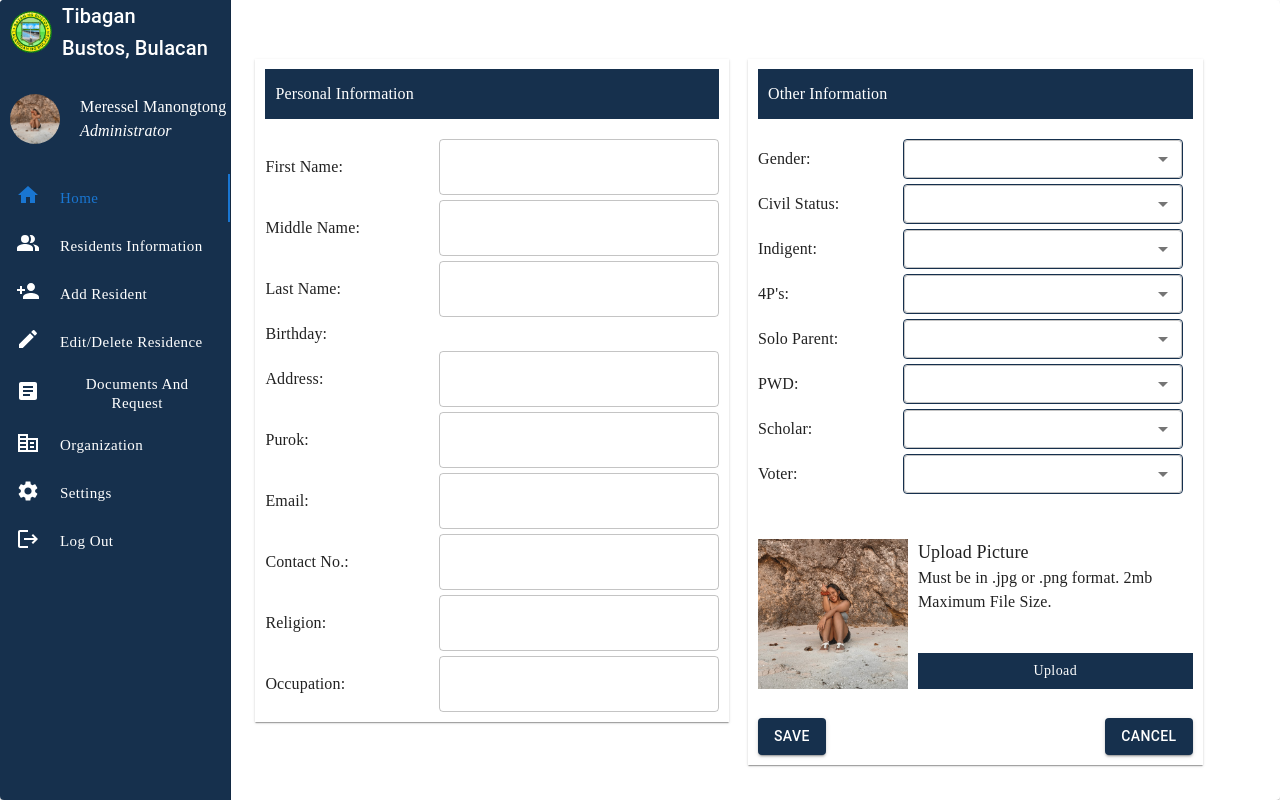
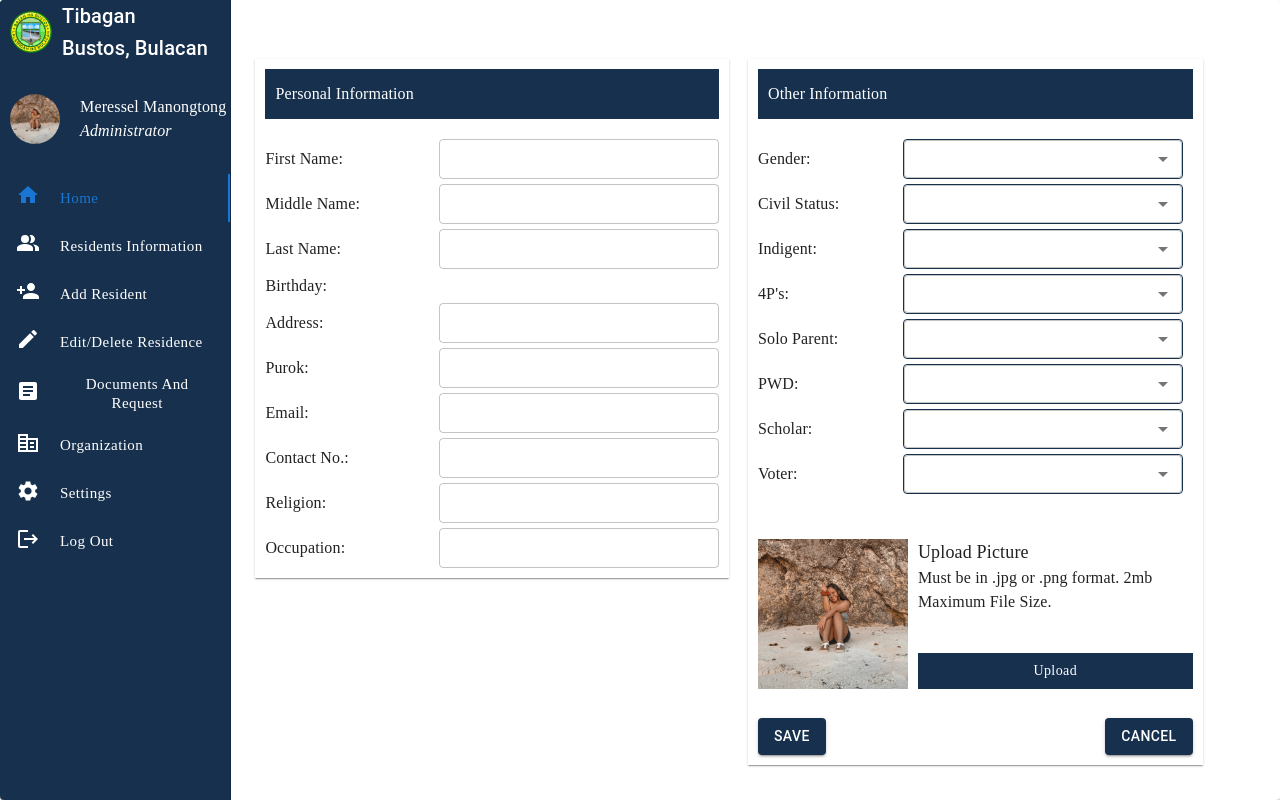
Before and after one commit to Gelokun/mem, a React (Create React App) app: page /dashboard/add-resident in a window 1280 px wide. Built offline with nearby package versions, Linux system fonts and the light colour scheme; no server answers; sample sign-in values are in the browser's storage.

Commit message:
DashHome

```diff
--- a/src/pages/adminAccess/AddResident.js
+++ b/src/pages/adminAccess/AddResident.js
@@ -93,6 +93,7 @@ export default function AddResident() {
               <Box sx={style.infoItemContainer}>
                 <Typography sx={style.infoItemText}>First Name:</Typography>
                 <TextField
+                  size="small"
                   sx={style.infoTextBox}
                   onChange={handleChanged}
                   value={datas.firstName}
@@ -104,6 +105,7 @@ export default function AddResident() {
               <Box sx={style.infoItemContainer}>
                 <Typography sx={style.infoItemText}>Middle Name:</Typography>
                 <TextField
+                  size="small"
                   sx={style.infoTextBox}
                   onChange={handleChanged}
                   value={datas.middleName}
@@ -115,6 +117,7 @@ export default function AddResident() {
               <Box sx={style.infoItemContainer}>
                 <Typography sx={style.infoItemText}>Last Name:</Typography>
                 <TextField
+                  size="small"
                   sx={style.infoTextBox}
                   onChange={handleChanged}
                   value={datas.lastName}
@@ -149,6 +152,7 @@ export default function AddResident() {
               <Box sx={style.infoItemContainer}>
                 <Typography sx={style.infoItemText}>Address:</Typography>
                 <TextField
+                  size="small"
                   sx={style.infoTextBox}
                   onChange={handleChanged}
                   value={datas.address}
@@ -160,6 +164,7 @@ export default function AddResident() {
               <Box sx={style.infoItemContainer}>
                 <Typography sx={style.infoItemText}>Purok:</Typography>
                 <TextField
+                  size="small"
                   sx={style.infoTextBox}
                   onChange={handleChanged}
                   value={datas.purok}
@@ -171,6 +176,7 @@ export default function AddResident() {
               <Box sx={style.infoItemContainer}>
                 <Typography sx={style.infoItemText}>Email:</Typography>
                 <TextField
+                  size="small"
                   sx={style.infoTextBox}
                   onChange={handleChanged}
                   value={datas.email}
@@ -182,6 +188,7 @@ export default function AddResident() {
               <Box sx={style.infoItemContainer}>
                 <Typography sx={style.infoItemText}>Contact No.:</Typography>
                 <TextField
+                  size="small"
                   sx={style.infoTextBox}
                   onChange={handleChanged}
                   value={datas.contactNum}
@@ -193,6 +200,7 @@ export default function AddResident() {
               <Box sx={style.infoItemContainer}>
                 <Typography sx={style.infoItemText}>Religion:</Typography>
                 <TextField
+                  size="small"
                   sx={style.infoTextBox}
                   onChange={handleChanged}
                   value={datas.religion}
@@ -204,6 +212,7 @@ export default function AddResident() {
               <Box sx={style.infoItemContainer}>
                 <Typography sx={style.infoItemText}>Occupation:</Typography>
                 <TextField
+                  size="small"
                   sx={style.infoTextBox}
                   onChange={handleChanged}
                   value={datas.occupation}
```
